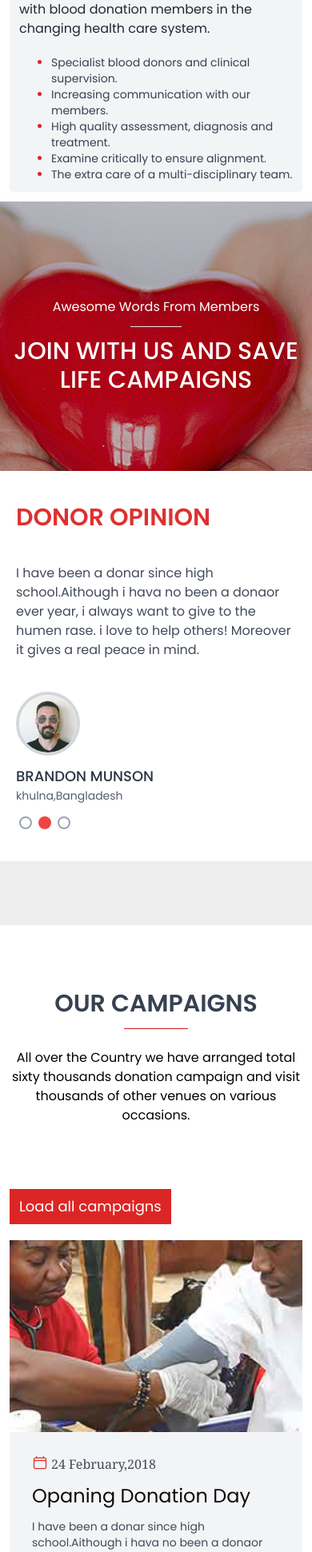
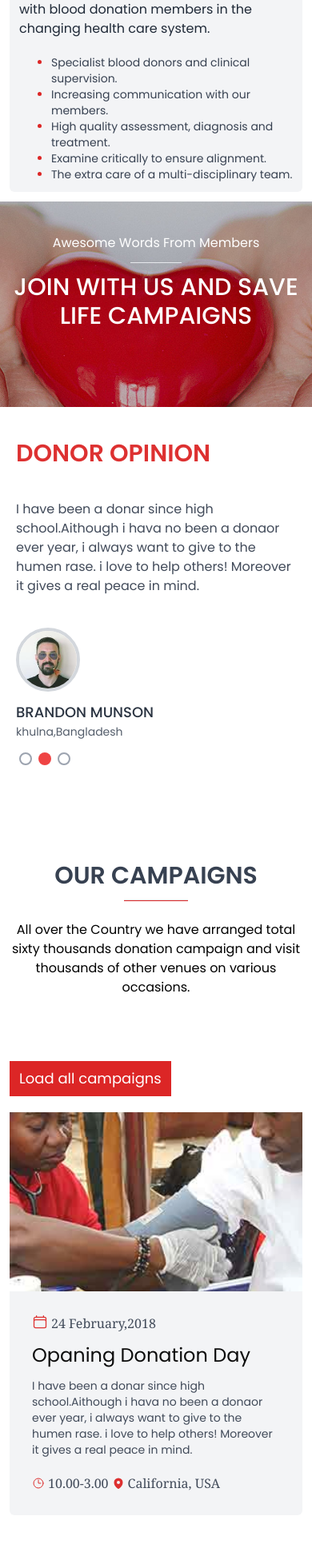
Before and after one commit to miraz66/dream_touch_blood, a React (Vite) app: page / in a window 390 px wide. Shown: the part 1048-2989 px from the top of the page at 80% size. Built offline with nearby package versions, Linux system fonts and the light colour scheme.

Commit message:
TestimonialRes

```diff
--- a/src/components/CampaignCard.jsx
+++ b/src/components/CampaignCard.jsx
@@ -10,10 +10,10 @@ export default function CampainCard({
 }) {
   return (
     <>
-      <div className="flex flex-wrap bg-gray-100 hover:shadow-xl hover:shadow-gray-300 ease-out duration-300">
+      <div className="flex flex-wrap bg-gray-100 max-md:rounded-md hover:shadow-xl md:hover:shadow-gray-300 ease-out duration-300">
         <div
           className={
-            "w-full max-md:h-60 md:w-1/3 bg-no-repeat bg-center bg-cover " +
+            "w-full max-md:h-56 md:w-1/3 bg-no-repeat bg-center bg-cover " +
             images
           }
         ></div>
--- a/src/components/Campaigns.jsx
+++ b/src/components/Campaigns.jsx
@@ -24,7 +24,7 @@ function Campaigns() {
         <div className="w-full lg:w-1/2">
           <AutoSlider
             cardsData={CampaignCardData}
-            css="h-[36rem] md:h-[21rem]"
+            css="h-[34rem] md:h-[21rem]"
             buttonCss="hidden"
             dotsCss="ml-5 md:ml-16 mt-4 flex justify-center"
           />
--- a/src/components/Testimonial.jsx
+++ b/src/components/Testimonial.jsx
@@ -6,7 +6,7 @@ export default function Testimonial() {
   return (
     <>
       <div className="bg-no-repeat bg-center bg-cover bg-[url('assets/testimony_feat_bg.jpg')]">
-        <div className="max-w-6xl lg:mx-16 2xl:mx-auto py-20">
+        <div className="max-w-6xl lg:mx-16 2xl:mx-auto md:py-20">
           <div className="py-10 text-white text-center">
             <h5 className="md:text-xl">Awesome Words From Members</h5>
             <div className=""></div>
@@ -15,7 +15,7 @@ export default function Testimonial() {
               JOIN WITH US AND SAVE LIFE CAMPAIGNS
             </h2>
           </div>
-          <div className="lg:flex lg:justify-between hover:shadow-xl hover:shadow-gray-300 ease-out duration-300">
+          <div className="lg:flex lg:justify-between hover:shadow-xl lg:hover:shadow-gray-300 ease-out duration-300">
             <div className="lg:w-1/2 bg-white max-lg:pb-10">
               <AutoSlider
                 cardsData={TestimonialCardData}
--- a/src/components/TestimonialCard.jsx
+++ b/src/components/TestimonialCard.jsx
@@ -3,7 +3,7 @@ import PropTypes from "prop-types";
 export default function TestimonialCard({ header, pra, name, image, address }) {
   return (
     <>
-      <div className="mt-10 mx-5 md:mx-16">
+      <div className="mt-10 mx-5 xl:mx-16">
         <div>
           <h2 className="pb-10 text-3xl md:text-4xl text-red-600 font-semibold uppercase">
             {header}
```
